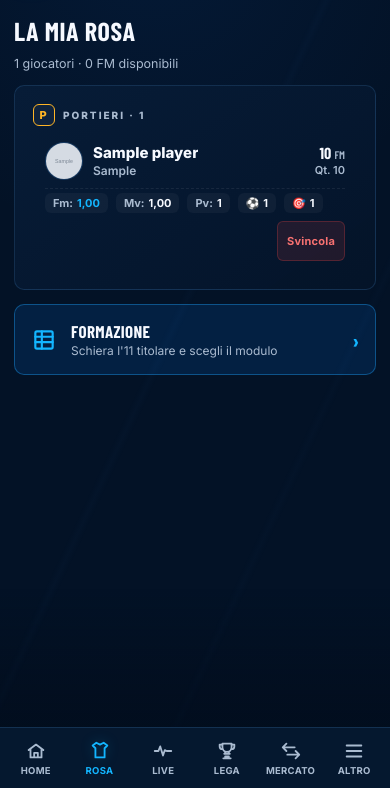
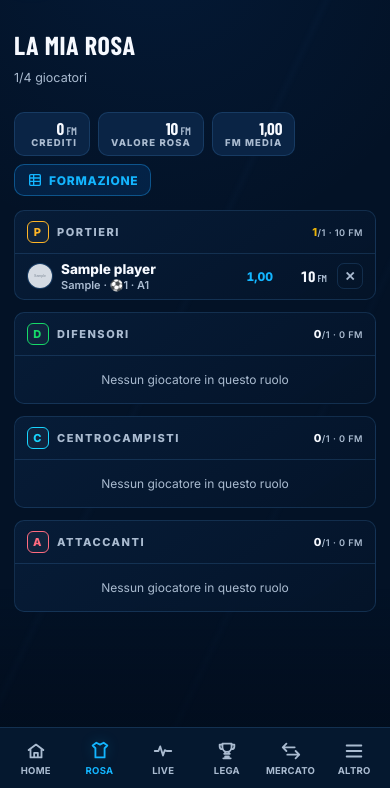
Before and after one commit to brividich/fantamanager, a Django app: page /app/rosa/ in a window 390 px wide. Shown: the part 56-844 px from the top of the page. Run offline with Django 4.2, Linux system fonts and the light colour scheme; a user stored in the database is signed in; tables that the repository leaves empty hold one stand-in row (values such as "Sample post"); grey boxes marked "Sample" are stand-in pictures; data that the repository does not hold is empty; some web fonts are replaced.

Commit message:
feat(app): one-screen pages on desktop (Rosa, Formazione, Mercato, Scambi, Altro)
On PC the manager pages no longer scroll: a 'fit' mode of the app shell
makes the page take the viewport and only long lists scroll inside their
panel.

- Rosa: four role columns (P/D/C/A) with compact one-line rows (Fm, cost,
  release), per-role count/slots and spend, KPIs (credits, roster value,
  average Fm). On mobile the same compact rows cut the page from ~4000px
  to ~1700px.
- Formazione: pitch and bench side by side; bench listed P/D/C/A instead
  of alphabetically by role code (order within a role, the one used for
  substitutions, is unchanged).
- Mercato: envelopes on the left, free agents on the right.
- Scambi: negotiations on the left, new proposal on the right.
- Altro: two columns.

Co-Authored-By: Claude Opus 5.5 <noreply@anthropic.com>
Claude-Session: https://claude.ai/code/session_014Kepy3JgNJXSRzkf4q5aFy

```diff
--- a/auctions/templates/auctions/app_base.html
+++ b/auctions/templates/auctions/app_base.html
@@ -194,6 +194,18 @@ Identity = the session participant (join via league code) — no separate login.
             margin: 0 0 0 216px; max-width: 960px;
             padding: 26px 32px 48px;
         }
+        /* Pagine "a schermo intero": su PC la pagina non scorre, occupa lo
+           spazio sotto la barra in alto e sono i singoli pannelli (liste
+           lunghe) ad avere uno scroll interno. */
+        .app-main.fit {
+            max-width: none; box-sizing: border-box;
+            height: calc(100vh - 56px); overflow: hidden;
+            display: flex; flex-direction: column;
+            padding: 20px 28px;
+        }
+        .app-main.fit > * + * { margin-top: 12px; }
+        .app-main.fit .fit-body { flex: 1; min-height: 0; }
+        .app-main.fit .fit-scroll { min-height: 0; overflow-y: auto; }
     }
 </style>
 
@@ -218,7 +230,7 @@ Identity = the session participant (join via league code) — no separate login.
     {% endif %}
 </header>
 
-<main class="app-main">
+<main class="app-main {% block mainclass %}{% endblock %}">
     {% if messages %}
     <div style="margin-bottom:14px">
         {% for msg in messages %}
--- a/auctions/templates/auctions/app_rosa.html
+++ b/auctions/templates/auctions/app_rosa.html
@@ -1,130 +1,117 @@
 {% extends "auctions/app_base.html" %}
 {% block title %}Rosa — FantaManager{% endblock %}
+{% block mainclass %}fit{% endblock %}
 {% block app %}
 <style>
-    .player-card {
-        padding: 12px 14px; border-bottom: 1px solid var(--line);
-        display: flex; flex-direction: column; gap: 8px;
-        transition: background .12s;
+    .rosa-head { display: flex; align-items: flex-end; justify-content: space-between; gap: 12px; flex-wrap: wrap; }
+    .rosa-kpis { display: flex; gap: 8px; flex-wrap: wrap; }
+    .rosa-kpi { padding: 7px 12px; border-radius: 10px; background: var(--panel-2); border: 1px solid var(--line);
+                display: flex; flex-direction: column; align-items: flex-end; min-width: 76px; }
+    .rosa-kpi b { font-family: var(--display); font-size: 17px; color: var(--ink); line-height: 1.05; }
+    .rosa-kpi b small { font-size: 11px; color: var(--muted); font-weight: 600; }
+    .rosa-kpi span { font-size: 9.5px; font-weight: 800; letter-spacing: .12em; text-transform: uppercase; color: var(--muted); }
+    .rosa-kpi.cta { justify-content: center; align-items: center; flex-direction: row; gap: 6px; text-decoration: none;
+                    background: var(--accent-soft); border-color: var(--accent-line); color: var(--accent);
+                    font-weight: 800; font-size: 12px; letter-spacing: .06em; text-transform: uppercase; }
+    .rosa-kpi.cta .ic { width: 16px; height: 16px; }
+
+    .rosa-grid { display: grid; grid-template-columns: 1fr; gap: 12px; }
+    .rosa-col { display: flex; flex-direction: column; padding: 0; overflow: hidden; }
+    .rosa-col-head { display: flex; align-items: center; gap: 8px; padding: 10px 12px;
+                     border-bottom: 1px solid var(--line); font-size: 11px; font-weight: 800;
+                     letter-spacing: .14em; text-transform: uppercase; color: var(--muted); }
+    .rosa-col-head .cnt { margin-left: auto; letter-spacing: .04em; color: var(--ink); }
+    .rosa-col-head .cnt small { color: var(--muted); font-weight: 600; }
+    .rosa-col-head .cnt.full { color: #eab308; }
+
+    .pl-row { display: grid; grid-template-columns: minmax(0, 1fr) auto auto 26px; align-items: center;
+              gap: 10px; padding: 7px 12px; border-bottom: 1px solid var(--line); }
+    .pl-row:last-child { border-bottom: none; }
+    .pl-row:hover { background: rgba(255,255,255,.025); }
+    .pl-id { min-width: 0; display: flex; align-items: center; gap: 8px; }
+    .pl-ava { width: 26px; height: 26px; border-radius: 50%; flex-shrink: 0; overflow: hidden;
+              background: var(--panel-2); border: 1px solid var(--line); }
+    .pl-ava img { width: 100%; height: 100%; object-fit: cover; }
+    .pl-txt { min-width: 0; }
+    .pl-name { display: block; font-weight: 800; font-size: 13.5px; color: var(--ink);
+               white-space: nowrap; overflow: hidden; text-overflow: ellipsis; line-height: 1.2; }
+    .pl-sub { display: block; font-size: 11px; color: var(--muted); font-weight: 600;
+              white-space: nowrap; overflow: hidden; text-overflow: ellipsis; }
+    .pl-sub .mr { color: var(--accent); }
+    .pl-fm { font-size: 12px; font-weight: 800; color: var(--accent); text-align: right; min-width: 34px;
+             font-variant-numeric: tabular-nums; }
+    .pl-fm.none { color: var(--muted); font-weight: 600; }
+    .pl-cost { font-family: var(--display); font-weight: 900; font-size: 15px; color: var(--ink);
+               text-align: right; min-width: 44px; font-variant-numeric: tabular-nums; }
+    .pl-cost small { font-size: 10px; color: var(--muted); font-weight: 600; }
+    .pl-rel { width: 26px; height: 26px; border-radius: 7px; cursor: pointer; padding: 0;
+              display: flex; align-items: center; justify-content: center;
+              background: transparent; color: var(--muted); border: 1px solid var(--line);
+              font-size: 13px; font-weight: 800; line-height: 1; transition: all .12s; }
+    .pl-rel:hover, .pl-rel:focus-visible { color: #f87171; border-color: rgba(239,68,68,.45); background: rgba(239,68,68,.12); }
+    .rosa-empty { padding: 16px 12px; font-size: 12px; color: var(--muted); text-align: center; }
+
+    @media (min-width: 880px) {
+        .rosa-grid { grid-template-columns: repeat(2, minmax(0, 1fr)); grid-auto-rows: minmax(0, 1fr); }
     }
-    .player-card:last-child { border-bottom: none; }
-    .player-main { display: flex; align-items: center; justify-content: space-between; gap: 10px; }
-    .player-info { display: flex; align-items: center; gap: 10px; min-width: 0; }
-    .player-avatar {
-        width: 38px; height: 38px; border-radius: 50%; flex-shrink: 0;
-        background: var(--panel-2); border: 1px solid var(--line);
-        display: flex; align-items: center; justify-content: center;
-        overflow: hidden; font-weight: 800; font-size: 13px; color: var(--muted);
+    @media (min-width: 1240px) {
+        .rosa-grid { grid-template-columns: repeat(4, minmax(0, 1fr)); grid-auto-rows: auto; }
     }
-    .player-avatar img { width: 100%; height: 100%; object-fit: cover; }
-    .player-meta { min-width: 0; display: flex; flex-direction: column; gap: 2px; }
-    .player-name {
-        font-family: var(--sans); font-weight: 800; font-size: 15px; color: var(--ink);
-        white-space: nowrap; overflow: hidden; text-overflow: ellipsis; line-height: 1.15;
-    }
-    .player-sub {
-        font-size: 12px; color: var(--muted); font-weight: 600;
-        display: flex; align-items: center; gap: 6px;
-    }
-    .player-stats {
-        display: flex; align-items: center; gap: 8px; flex-wrap: wrap;
-        padding-top: 4px; border-top: 1px dashed rgba(255,255,255,.07);
-    }
-    .stat-pill {
-        font-size: 11px; font-weight: 700; color: var(--muted);
-        background: rgba(255,255,255,.04); padding: 3px 8px; border-radius: 6px;
-        display: inline-flex; align-items: center; gap: 4px;
-    }
-    .stat-pill b { color: var(--ink); }
-    .stat-pill.accent b { color: var(--accent); }
-    .player-prices { text-align: right; flex-shrink: 0; }
-    .player-cost { font-family: var(--display); font-weight: 900; font-size: 16px; color: var(--ink); line-height: 1; }
-    .player-quota { font-size: 11px; color: var(--muted); font-weight: 600; margin-top: 2px; }
-    .btn-release {
-        padding: 4px 9px; font-size: 11px; font-weight: 700; border-radius: 6px;
-        background: rgba(239,68,68,.12); color: #f87171; border: 1px solid rgba(239,68,68,.25);
-        cursor: pointer; transition: background .12s;
-    }
-    .btn-release:hover { background: rgba(239,68,68,.22); }
 </style>
 
-<div class="tab-head">
-    <h1>La mia rosa</h1>
-    <p>{{ roster_count }} giocatori · {{ participant.remaining_credits|floatformat:0 }} FM disponibili</p>
+<div class="rosa-head">
+    <div class="tab-head">
+        <h1>La mia rosa</h1>
+        <p>{{ roster_count }}{% if plan.total_slots %}/{{ plan.total_slots }}{% endif %} giocatori{% if is_mantra %} · Mantra{% endif %}</p>
+    </div>
+    <div class="rosa-kpis">
+        <div class="rosa-kpi"><b>{{ participant.remaining_credits|floatformat:0 }}<small> FM</small></b><span>Crediti</span></div>
+        <div class="rosa-kpi"><b>{{ roster_value|floatformat:0 }}<small> FM</small></b><span>Valore rosa</span></div>
+        <div class="rosa-kpi"><b>{% if roster_fm %}{{ roster_fm|floatformat:2 }}{% else %}—{% endif %}</b><span>Fm media</span></div>
+        <a class="rosa-kpi cta" href="{% url 'app_formazione' %}"><svg class="ic"><use href="#i-table"/></svg> Formazione</a>
+    </div>
 </div>
 
-<div class="a-card">
+{% if not roster %}
+<div class="soon">
+    <svg class="ic"><use href="#i-shirt"/></svg>
+    <b>Rosa vuota</b>
+    <span>Quando vinci giocatori all'asta compaiono qui, divisi per ruolo.</span>
+</div>
+{% else %}
+<div class="rosa-grid fit-body">
     {% for group in roster_groups %}
-    <div class="a-rolehdr">
-        <span class="role-badge role-{{ group.code }}">{{ group.code }}</span>
-        {{ group.label }} · {{ group.list|length }}
-    </div>
-    {% for pl in group.list %}
-    <div class="player-card">
-        <div class="player-main">
-            <div class="player-info">
-                <div class="player-avatar">
-                    {% if pl.photo_url %}
-                    <img src="{{ pl.photo_url }}" alt="{{ pl.name }}" loading="lazy">
-                    {% else %}
-                    <span class="role-badge role-{{ pl.role }}" style="width:24px;height:24px;font-size:11px">{{ pl.role }}</span>
-                    {% endif %}
-                </div>
-                <div class="player-meta">
-                    <span class="player-name">{{ pl.name }}</span>
-                    <span class="player-sub">
-                        <span>{{ pl.team }}</span>
-                        {% if is_mantra and pl.roles_display %}
-                        <span>·</span>
-                        <span style="color:var(--accent);letter-spacing:.04em">{{ pl.roles_display }}</span>
-                        {% endif %}
+    <section class="a-card rosa-col" aria-label="{{ group.label }}">
+        <div class="rosa-col-head">
+            <span class="role-badge role-{{ group.code }}">{{ group.code }}</span>
+            {{ group.label }}
+            <span class="cnt{% if group.slots and group.list|length >= group.slots %} full{% endif %}">{{ group.list|length }}{% if group.slots %}<small>/{{ group.slots }}</small>{% endif %}
+                <small> · {{ group.cost|floatformat:0 }} FM</small></span>
+        </div>
+        <div class="fit-scroll">
+            {% for pl in group.list %}
+            <div class="pl-row" title="{% if pl.avg_vote %}Mv {{ pl.avg_vote|floatformat:2 }} · {% endif %}{% if pl.presences %}{{ pl.presences }} presenze · {% endif %}{% if pl.goals %}{{ pl.goals }} gol · {% endif %}{% if pl.assists %}{{ pl.assists }} assist · {% endif %}Quotazione {{ pl.initial_price|floatformat:0 }}">
+                <div class="pl-id">
+                    {% if pl.photo_url %}<span class="pl-ava"><img src="{{ pl.photo_url }}" alt="" loading="lazy"></span>{% endif %}
+                    <span class="pl-txt">
+                        <span class="pl-name">{{ pl.name }}</span>
+                        <span class="pl-sub">{{ pl.team }}{% if is_mantra and pl.roles_display %} · <span class="mr">{{ pl.roles_display }}</span>{% endif %}{% if pl.goals %} · ⚽{{ pl.goals }}{% endif %}{% if pl.assists %} · A{{ pl.assists }}{% endif %}</span>
                     </span>
                 </div>
+                <span class="pl-fm{% if not pl.fanta_avg %} none{% endif %}" title="Fantamedia">{% if pl.fanta_avg %}{{ pl.fanta_avg|floatformat:2 }}{% else %}—{% endif %}</span>
+                <span class="pl-cost">{{ pl.cost|floatformat:0 }}<small> FM</small></span>
+                <form method="post" action="{% url 'participant_release_player' pl.id %}"
+                      onsubmit="return confirm('Svincolare {{ pl.name|escapejs }}? Recuperi {{ pl.cost|floatformat:0 }} FM.');">
+                    {% csrf_token %}
+                    <button type="submit" class="pl-rel" title="Svincola {{ pl.name }}" aria-label="Svincola {{ pl.name }}">✕</button>
+                </form>
             </div>
-            <div class="player-prices">
-                <div class="player-cost">{{ pl.cost|floatformat:0 }} <small style="font-size:11px;font-weight:600;color:var(--muted)">FM</small></div>
-                <div class="player-quota">Qt. {{ pl.initial_price|floatformat:0 }}</div>
-            </div>
+            {% empty %}
+            <div class="rosa-empty">Nessun giocatore in questo ruolo</div>
+            {% endfor %}
         </div>
-
-        <div class="player-stats">
-            {% if pl.fanta_avg %}
-            <span class="stat-pill accent">Fm: <b>{{ pl.fanta_avg|floatformat:2 }}</b></span>
-            {% endif %}
-            {% if pl.avg_vote %}
-            <span class="stat-pill">Mv: <b>{{ pl.avg_vote|floatformat:2 }}</b></span>
-            {% endif %}
-            {% if pl.presences %}
-            <span class="stat-pill">Pv: <b>{{ pl.presences }}</b></span>
-            {% endif %}
-            {% if pl.goals %}
-            <span class="stat-pill">⚽ <b>{{ pl.goals }}</b></span>
-            {% endif %}
-            {% if pl.assists %}
-            <span class="stat-pill">🎯 <b>{{ pl.assists }}</b></span>
-            {% endif %}
-            <form method="post" action="{% url 'participant_release_player' pl.id %}" style="margin-left:auto" onsubmit="return confirm('Confermi lo svincolo di {{ pl.name }}?');">
-                {% csrf_token %}
-                <button type="submit" class="btn-release">Svincola</button>
-            </form>
-        </div>
-    </div>
-    {% endfor %}
-    {% empty %}
-    <div class="soon" style="border:none;background:none;padding:24px 10px">
-        <svg class="ic"><use href="#i-shirt"/></svg>
-        <b>Rosa vuota</b>
-        <span>Quando vinci giocatori all'asta compaiono qui, raggruppati per ruolo.</span>
-    </div>
+    </section>
     {% endfor %}
 </div>
-
-<a class="a-cta" href="{% url 'app_formazione' %}">
-    <svg class="ic"><use href="#i-table"/></svg>
-    <span class="t">
-        <b>Formazione</b>
-        <span>Schiera l'11 titolare e scegli il modulo</span>
-    </span>
-    <span class="go">›</span>
-</a>
+{% endif %}
 {% endblock %}
--- a/auctions/views/app.py
+++ b/auctions/views/app.py
@@ -75,17 +75,27 @@ def app_rosa(request):
     if participant is None:
         return _redirect_login(request)
     roster = list(Player.objects.filter(owner=participant).order_by("role", "-cost", "name"))
-    groups = [
-        {"code": code, "label": label, "list": [p for p in roster if p.role == code]}
-        for code, label in _ROLE_LABELS
-    ]
-    stats_covered = sum(1 for p in roster if p.fanta_avg is not None or p.avg_vote is not None)
+    league = participant.league
+    is_mantra = bool(league and league.is_mantra)
+    groups = []
+    for code, label in _ROLE_LABELS:
+        players = [p for p in roster if p.role == code]
+        # Mantra counts slots per bucket (POR / movimento), not per role: the
+        # per-role cap would be misleading there, so only the count is shown.
+        slots = league.slots_for(code) if league is not None and not is_mantra else 0
+        groups.append({
+            "code": code, "label": label, "list": players,
+            "slots": slots, "cost": sum(p.cost for p in players),
+        })
+    fms = [p.fanta_avg for p in roster if p.fanta_avg is not None]
     ctx.update({
         "roster": roster,
         "roster_count": len(roster),
-        "roster_groups": [g for g in groups if g["list"]],
-        "stats_covered": stats_covered,
-        "is_mantra": participant.league.is_mantra if participant.league else False,
+        "roster_groups": groups,
+        "roster_value": sum(p.cost for p in roster),
+        "roster_fm": (sum(fms) / len(fms)) if fms else None,
+        "plan": services.roster_plan(participant),
+        "is_mantra": is_mantra,
     })
     return render(request, "auctions/app_rosa.html", ctx)
 
```
Also changed, not shown: auctions/services/formation.py (+6 -1 lines), auctions/templates/auctions/app_altro.html (+11 -0 lines), auctions/templates/auctions/app_formazione.html (+15 -1 lines), auctions/templates/auctions/app_mercato.html (+25 -2 lines), auctions/templates/auctions/app_scambi.html (+27 -10 lines), auctions/tests/test_trades.py (+24 -0 lines).
